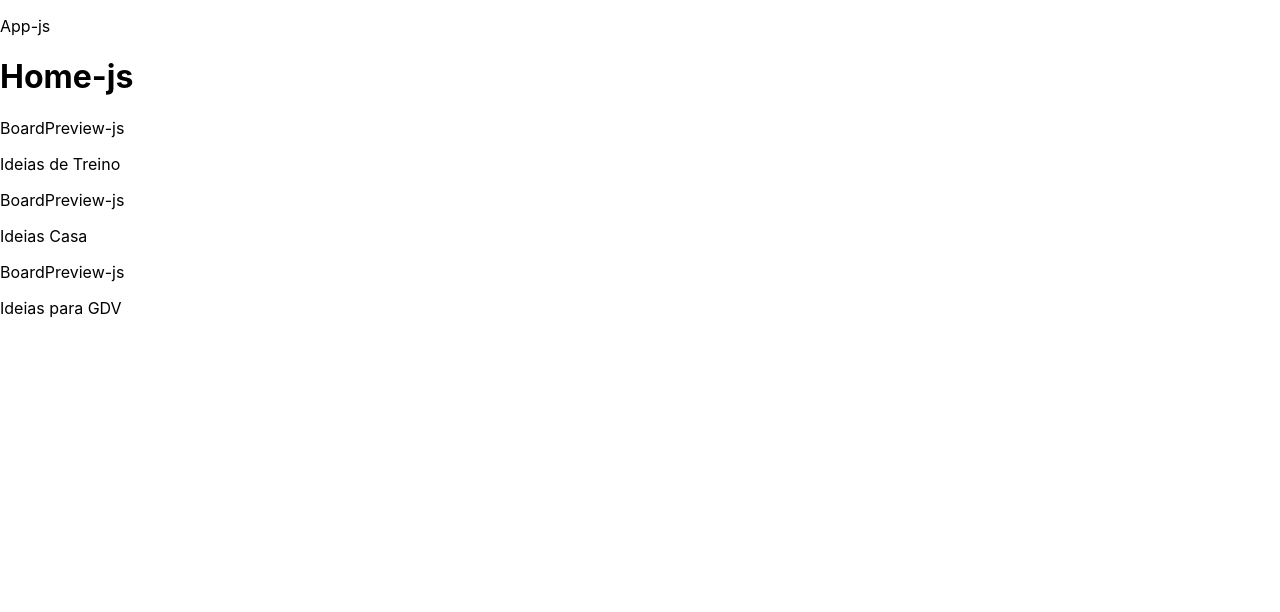
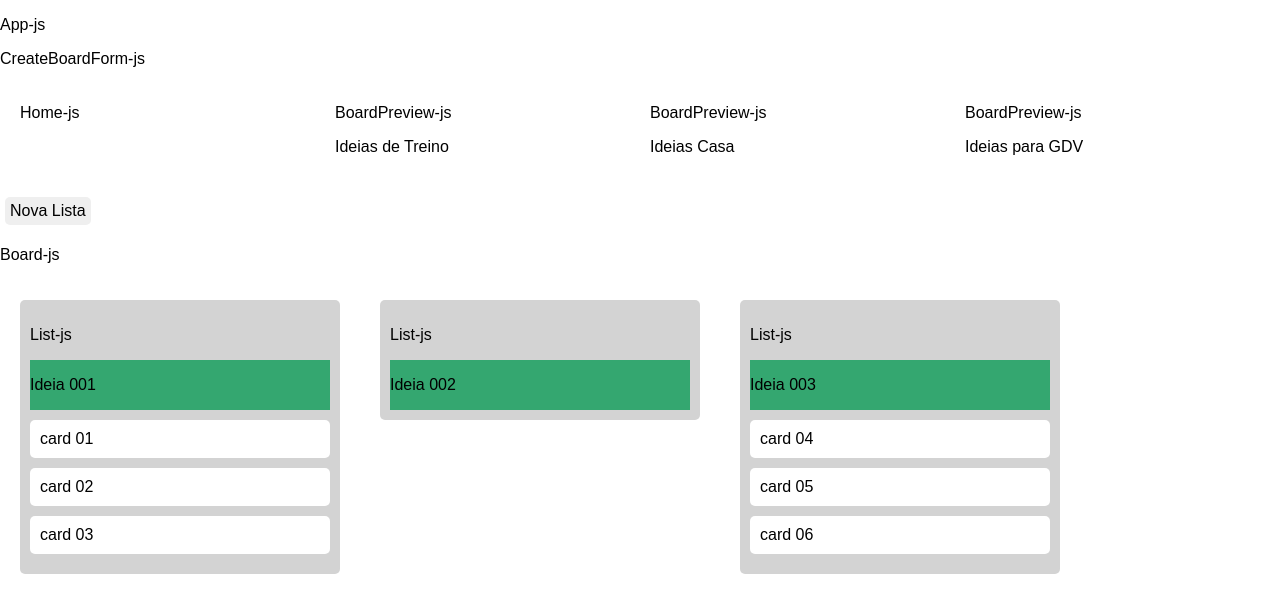
Before and after one commit to mamalich/react-trello, a React (Create React App) app: page / in a window 1280 px wide. Shown: the top 612 px of the page. Built offline with nearby package versions, Linux system fonts and the light colour scheme.

Commit message:
ReactJs-Passing_methods_as_props

```diff
--- a/package.json
+++ b/package.json
@@ -6,6 +6,7 @@
     "@testing-library/jest-dom": "^5.16.5",
     "@testing-library/react": "^13.4.0",
     "@testing-library/user-event": "^13.5.0",
+    "prop-types": "^15.8.1",
     "react": "^18.2.0",
     "react-dom": "^18.2.0",
     "react-scripts": "5.0.1",
--- a/src/App.css
+++ b/src/App.css
@@ -1,38 +1,327 @@
-.App {
-  text-align: center;
+body {
+  font-family: Arial, Helvetica, sans-serif;
 }
 
-.App-logo {
-  height: 40vmin;
-  pointer-events: none;
+ul {
+margin: 0;
 }
 
-@media (prefers-reduced-motion: no-preference) {
-  .App-logo {
-    animation: App-logo-spin infinite 20s linear;
-  }
+a {
+text-decoration: none;
+}
+span {
+font-weight: bolder;
+cursor: pointer;
 }
 
-.App-header {
-  background-color: #282c34;
-  min-height: 100vh;
-  display: flex;
-  flex-direction: column;
-  align-items: center;
-  justify-content: center;
-  font-size: calc(10px + 2vmin);
-  color: white;
+button {
+margin: 5px;
+padding: 5px;
+font-size: 1em;
+border-radius: 5px;
+cursor: pointer;
+border: none;
 }
 
-.App-link {
-  color: #61dafb;
+h2 {
+margin: 0;
 }
 
-@keyframes App-logo-spin {
-  from {
-    transform: rotate(0deg);
+.card:hover, .board-preview-item:hover {
+opacity: 0.8;
+transform: scale(1.05);
+}
+
+/* HEADER */
+header {
+background: rgb(73, 176, 236);
+display: flex;
+align-items: center;
+}
+
+header h1 {
+font-style: italic;
+font-weight: 600;
+color: whitesmoke;
+}
+
+header a {
+font-size: 2em;
+margin: 0 20px;
+color: whitesmoke;
+}
+
+.user-area {
+flex: 4;
+margin-right: 20px;
+text-align: right;
+}
+
+/* HOME */
+.board-preview-wrapper {
+display: grid;
+grid-template-columns: repeat(4, 1fr);
+grid-gap: 20px;
+margin: 20px;
+cursor: pointer;
+}
+
+.board-preview-item {
+padding: 30px;
+border-radius: 5px;
+text-align: center;
+}
+
+.board-preview-item li {
+list-style: none;
+}
+
+/* CREATE BOARD FORM */
+.create-board-wrapper {
+margin: 20px;
+background: lightgray;
+border-radius: 5px;
+cursor: auto;
+display: flex;
+}
+
+.create-board-wrapper input {
+margin: 5px;
+flex: 2;
+border: none;
+border-radius: 5px;
+font-size: 1em;
+line-height: 1.5;
+}
+
+.create-board-wrapper select {
+margin: 5px;
+flex: 1;
+font-size: 1em;
+border: none;
+border-radius: 5px;
+}
+
+.create-board-wrapper button {
+background: rgb(73, 176, 236);
+flex: 1;
+}
+
+.test-background{
+  background: #34A770;
+}
+/* BOARD */
+.board-header {
+display: flex;
+justify-content: space-between;
+padding: 20px 20px 0 20px;
+}
+
+.board-header input {
+background-color: transparent;
+border: none;
+font-size: 1.5em;
+font-weight: bolder;
+}
+
+.board-header button {
+background: rgb(247, 134, 100);
+color: whitesmoke;
+font-weight: bolder;
+width: 20%;
+}
+
+.board-wrapper {
+height: 100vh;
+}
+
+.board-wrapper h2 {
+padding: 10px;
+}
+
+/* LIST */
+.lists-wrapper {
+white-space: nowrap;
+}
+
+/* add as onmouseover event in js */
+.lists-wrapper:hover {
+overflow: scroll;
+}
+
+.list {
+display: inline-block;
+vertical-align: top;
+margin: 20px;
+padding: 10px;
+width: 300px;
+background: lightgrey;
+border-radius: 5px;
+}
+
+.list h3 {
+margin: 0.3em 0;
+}
+
+.new-list-wrapper input {
+margin: 5px;
+border: none;
+border-radius: 5px;
+font-size: 1em;
+line-height: 1.5;
+margin-left: 20px;
+}
+
+.list-header {
+display: flex;
+justify-content: space-between;
+align-items: center;
+background-color: #34A770;
+}
+
+.list-header input {
+background-color: transparent;
+border: none;
+font-size: 1em;
+font-weight: bolder;
+}
+
+/* CARD */
+
+.card {
+margin: 10px 0;
+padding: 10px;
+background: white;
+border-radius: 5px;
+opacity: 1;
+}
+
+.card-labels {
+display: flex;
+}
+
+.card-body {
+display: flex;
+justify-content: space-between;
+margin: 10px 0;
+}
+
+.card-body textarea {
+font-size: 1em;
+width: 90%;
+resize: none;
+border: none;
+}
+
+.new-card-wrapper input {
+margin: 5px;
+border: none;
+border-radius: 5px;
+font-size: 1em;
+line-height: 1.5;
+}
+
+/* MODAL */
+.modal-wrapper {
+position: fixed;
+  padding-top: 150px;
+  background-color: rgba(0,0,0,0.7);
+  width: 100vw;
+  height: 100vh;
+  left: 0;
+  top: 0;
+}
+
+.modal-body {
+  margin: auto;
+padding: 20px;
+border-radius: 5px;
+background-color: #fefefe;
+  border: 1px solid #888;
+  width: 80%;
+}
+
+hr {
+margin-top: 20px;
+}
+
+.modal-close {
+float: right;
+font-size: 1.5em;
+color: rgb(230, 86, 86);
+}
+
+.textbox-edit {
+margin: 10px 0;
+padding: 2em;
+font-size: 1em;
+width: 50%;
+background: rgb(226, 221, 221);
+border-radius: 5px;
+}
+
+.edit-area {
+position: relative;
+}
+
+.edit-icon {
+position: absolute;
+top: 20px;
+left: 10px;
+}
+
+textarea.textbox-edit:hover {
+transform: scale(1.01);
+}
+
+.modal-wrapper button {
+margin: 20px 0 0 0;
+background: rgb(73, 176, 236);
+width: 30%;
+}
+
+/* LABELS */
+.modal-body form {
+display: flex;
+flex-direction: column;
+}
+.label-title {
+font-weight: 300;
+margin: 15px 0;
+}
+.label {
+margin: 0 3px;
+padding: 5px 20px;
+border-radius: 5px;
+}
+
+/* SIGN UP/LOGIN */
+.sign-up-wrapper {
+display: flex;
+flex-direction: column;
+align-items: center;
+}
+
+.sign-up-form input {
+margin: 5px;
+border: 1px solid lightgray;
+border-radius: 5px;
+font-size: 1em;
+line-height: 1.5;
+width: 40vw;
+}
+
+@media screen and (max-width: 680px) {
+  .create-board-wrapper {flex-direction: column;}
+
+.create-board-wrapper button {margin: 5px auto 10px auto;}
+
+.board-preview-wrapper {
+    grid-template-columns: repeat(2, 1fr);
+    grid-gap: 20px;
   }
-  to {
-    transform: rotate(360deg);
-  }
+
+.sign-up-form input {
+  width: 80vw;
 }
+}
--- a/src/App.js
+++ b/src/App.js
@@ -1,6 +1,7 @@
 import React from 'react';
 import './App.css';
 import Home from './components/pages/Home';
+import Board from './components/Board';
 import data from './sampleData';
 
 class App extends React.Component{
@@ -10,11 +11,18 @@ class App extends React.Component{
   componentDidMount () {
     this.setState({ boards: data.boards })
   }
+  createNewBoard = board => {
+    this.setState({boards: [...this.state.boards, board] })
+  }
   render(){
     return(
       <div>
         <p>App-js</p>
-        <Home boards={this.state.boards}/>
+        <Home
+            boards={this.state.boards}
+            createNewBoard={this.createNewBoard}
+        />
+        <Board />
       </div>
     );
   }
--- a/src/components/Board.js
+++ b/src/components/Board.js
@@ -1,10 +1,37 @@
 import React from 'react'
+import List from './List'
+import data from '../sampleData'
 
 class Board extends React.Component{
+    state = {
+        currentLists: []
+    }
+    componentDidMount(){
+        this.setState({currentLists: data.lists})
+    }
+    creatyeNewList = () => {
+        const list = {
+            id: Math.random(),
+            title: "Novo Item da Lista",
+            board: 2226,
+            cards: [],
+            createdAt: new Date()
+        }
+        this.setState({currentLists: [...this.state.currentLists, list]})
+    }
     render(){
         return(
-            <div>
-                <p>{this.props.board.title}</p>
+            <div className="lists-wrapper">
+                <button onClick={this.creatyeNewList}>Nova Lista</button>
+                <p>Board-js</p>
+                {Object.keys(this.state.currentLists).map(
+                    key => (
+                        <List
+                            key={this.state.currentLists[key].id}
+                            list={this.state.currentLists[key]}
+                        />
+                    )
+                )}
             </div>
         )
     }
--- a/src/components/BoardPreview.js
+++ b/src/components/BoardPreview.js
@@ -1,4 +1,5 @@
 import React from 'react';
+import PropTypes from 'prop-types';
 
 class BoardPreview extends React.Component {
     render () {
@@ -10,4 +11,7 @@ class BoardPreview extends React.Component {
         )
     }
 }
+BoardPreview.propTypes = {
+    board: PropTypes.object.isRequired
+}
 export default BoardPreview;
--- a/src/components/Card.js
+++ b/src/components/Card.js
@@ -1,10 +1,14 @@
 import React from 'react'
+import PropTypes from 'prop-types'
 
 class Card extends React.Component{
     render(){
         return(
-            <div>Card Component</div>
+            <div className='card'>{this.props.data.text}</div>
         )
     }
 }
+Card.propTypes = {
+    data: PropTypes.object.isRequired
+}
 export default Card;
--- /dev/null
+++ b/src/components/CreateBoardForm.js
@@ -0,0 +1,14 @@
+import React from 'react';
+import PropTypes from 'prop-types';
+
+class CreateBoardForm extends React.Component{
+    render() {
+        return (
+            <div>
+                <p>CreateBoardForm-js</p>
+            </div>
+        )
+    }
+
+}
+export default CreateBoardForm
--- a/src/components/List.js
+++ b/src/components/List.js
@@ -1,16 +1,28 @@
 import React from 'react'
-import Card from './Card';
+import PropTypes from 'prop-types'
+import Card from './Card'
 
 class List extends React.Component{
     render(){
         return(
-            <div>
-                <p>List Component</p>
-                <Card />
-                <Card />
-                <Card />
+            <div className='list'>
+                <p>List-js</p>
+                <div className='list-header'>
+                    <p>{this.props.list.title}</p>
+                </div>
+                {
+                    Object.keys(this.props.list.cards).map(key => (
+                        <Card
+                            key={key}
+                            data={this.props.list.cards[key]}
+                        />
+                    ))
+                }
             </div>
         )
     }
 }
+List.propTypes = {
+    list: PropTypes.object.isRequired
+}
 export default List;
--- a/src/components/pages/Home.js
+++ b/src/components/pages/Home.js
@@ -1,25 +1,42 @@
-import React from "react";
-import BoardPreview from "../BoardPreview";
+import React from "react"
+import BoardPreview from "../BoardPreview"
+import CreateBoardForm from "../CreateBoardForm"
+import PropTypes from 'prop-types'
 
 class Home extends React.Component {
+    newBoard = () => {
+        const board = {
+            id: Math.random(),
+            title: "Nova Viagem",
+            background: "#34A770",
+            createdAt: new Date()
+        }
+        this.props.createNewBoard(board)
+    }
     render() {
         return (
             <div>
-                <h1>Home-js</h1>
+                <CreateBoardForm />
+                <div className="board-preview-wrapper">
+                    <p>Home-js</p>
                     {
                         Object.keys(this.props.boards).map(
                             key => (
                                     <BoardPreview
                                         key={key}
-                                    board={
-                                        this.props.boards[key]
-                                    }
+                                        board={this.props.boards[key]}
                                     />
                             )
                         )
                     }
                 </div>
+            </div>
         )
     }
 }
+
+Home.propTypes = {
+    boards: PropTypes.array.isRequired,
+    createNewBoard: PropTypes.func.isRequired
+}
 export default Home;
--- a/src/sampleData.js
+++ b/src/sampleData.js
@@ -7,7 +7,7 @@ const boards = [
     {
         id: 2226,
         title: 'Ideias Casa',
-        background: '#5FAD7F'
+        background: '#34A770'
     },
     {
         id: 2227,
@@ -19,7 +19,7 @@ const boards = [
 const lists = [
     {
         id: 2225,
-        board: 2226,
+        board: 2225,
         title: 'Ideia 001',
         cards: [
             {
@@ -38,8 +38,9 @@ const lists = [
     },
     {
         id: 2226,
-        board: 2227,
+        board: 2226,
         title: 'Ideia 002',
+        cards: []
     },
     {
         id: 2227,
```
Also changed, not shown: 1 other file (tests, documents, lock files or other folders). Lines whose indentation alone changed are shown as unchanged.
